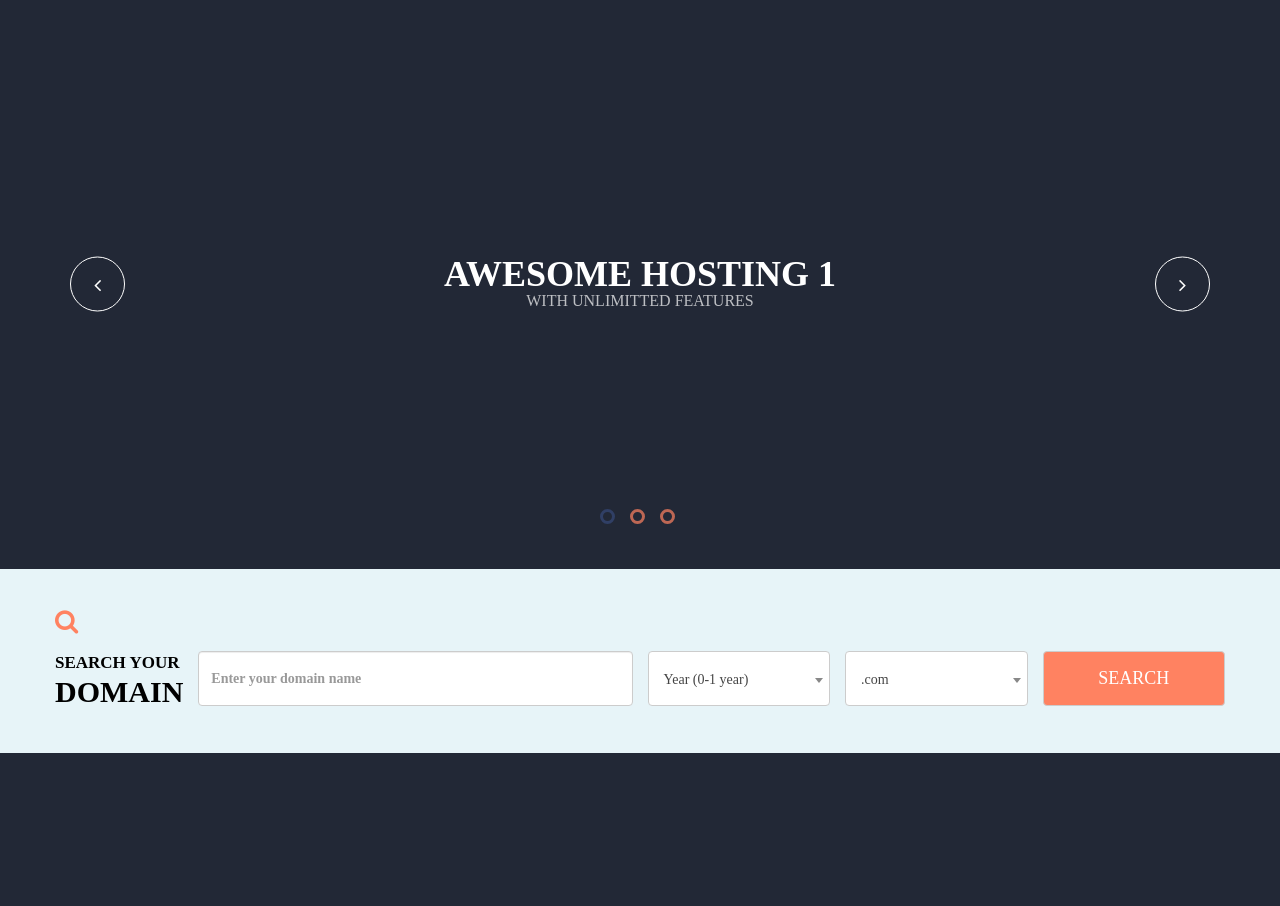
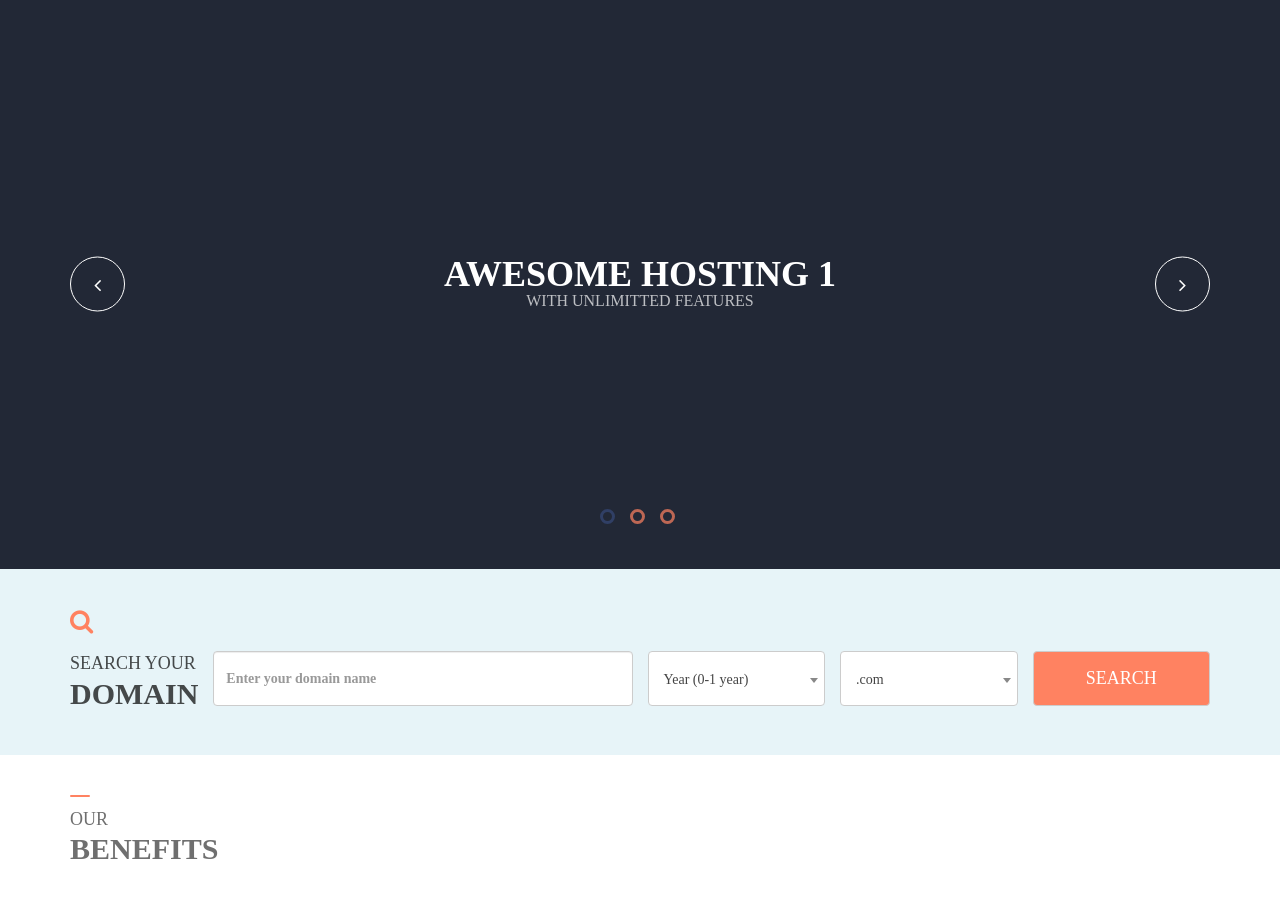
Before and after one commit to puh50/Bootstrap-3-site, a PHP site: page / in a window 1280 px wide. Shown: the part 161-1067 px from the top of the page. Before the commit the page ends 914 px from the top, so only its background shows below. Run offline with PHP 8.4, Linux system fonts and the light colour scheme.

Commit message:
Benefit block

```diff
--- a/Site/css/style.css
+++ b/Site/css/style.css
@@ -206,7 +206,7 @@ a:link {
     margin-right: 0;
 }
 .container.domain {
-    padding: 40px 0;
+    padding: 40px 15px;
 }
 .fa-search {
     font-size: 25px;
@@ -216,13 +216,16 @@ a:link {
     margin-right: 0;
     margin-left: 0;
 }
-.form-group p {
-    font-size: 17px;
+.form-group p, .benefit-title p {
+    font-size: 18px;
+    font-weight: normal;
     white-space: nowrap;
+    opacity: 0.7;
 }
-.form-group h4 {
+.form-group h4, .benefit-title h4 {
     font-size: 30px;
     font-weight: bold;
+    opacity: 0.7;
 }
 .form-control, .select2, .select2-container .select2-selection--single {
     width: 100%;
@@ -263,6 +266,18 @@ a:link {
     font-size: 18px;
     text-transform: uppercase;
     background-color: var(--orange);
+}
+
+/*Benefits*/
+.container.benefits {
+    padding: 40px 15px;
+}
+.stick {
+    width: 20px;
+    height: 2px;
+    background-color: var(--orange);
+    border-radius: 5px;
+    margin: 0 0 10px 15px;
 }
 
 
--- a/Site/index.html
+++ b/Site/index.html
@@ -84,7 +84,7 @@
         <section id="domain">
                 <div class="container domain">
                     <div class="row">
-                        <div class="col-xs-12">
+                        <div class="search-icon col-xs-12">
                             <i class="fa fa-search"></i>
                         </div>
                     </div>
@@ -122,7 +122,29 @@
                     </div>
                 </div>
         </section>
-        <section id="4"></section>
+        <section id="benefits">
+            <div class="container benefits">
+                    <div class="row">
+                        <div class="stick"></div>
+                    </div>
+                    <div class="row">
+                        <div class="benefit-title col-xs-12">
+                            <p>Our</p>
+                            <h4>Benefits</h4>
+                        </div>
+                    </div>
+                    <div class="row">
+                        <div class="benefit-title col-xs-4">
+
+                        </div>
+                        <div class="benefit-title col-xs-4">
+
+                        </div>
+                        <div class="benefit-title col-xs-4">
+
+                        </div>
+                    </div>
+        </section>
         <section id="5"></section>
         <section id="6"></section>
         <section id="7"></section>
```
